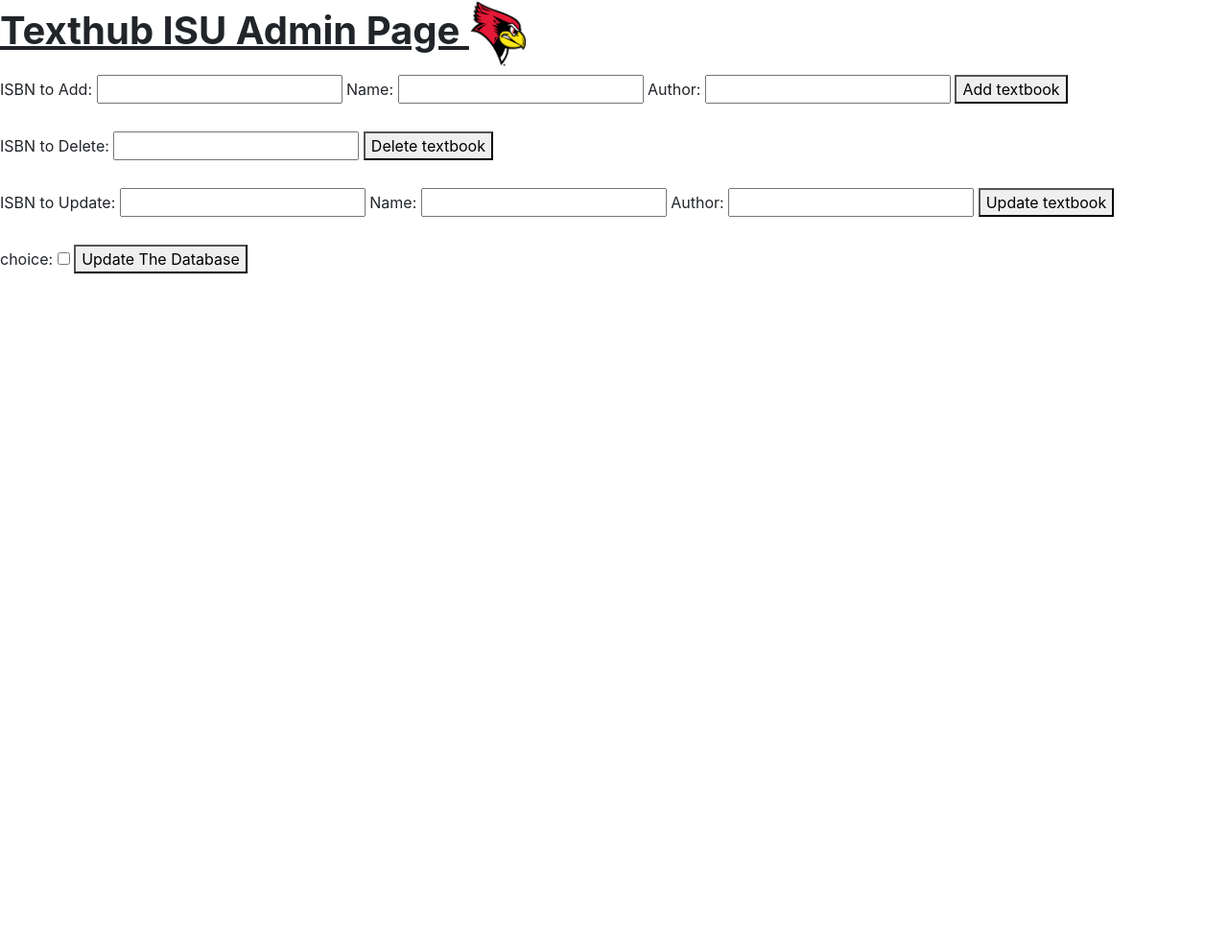
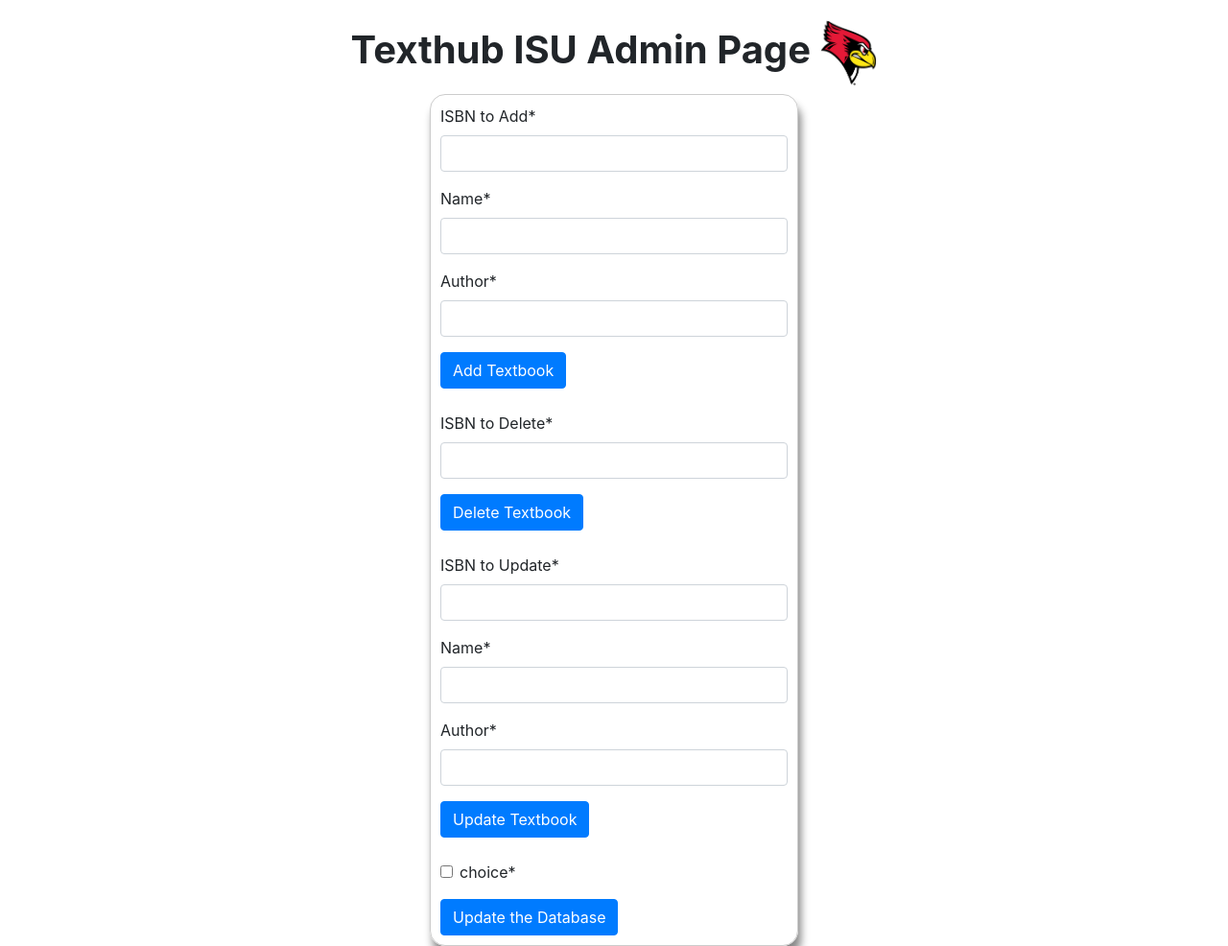
Before and after one commit to Ajmakare/TextHubISU, a Django app: page /admin2 in a window 1280 px wide. Shown: the whole page at 96% size. Before the commit the page ends 285 px from the top, so only its background shows below. Run offline with Django 4.2, Linux system fonts and the light colour scheme; some libraries are stand-ins or nearby versions.

Commit message:
Added styling to admin page

```diff
--- a/texthubISU/texthubapi/templates/admin.html
+++ b/texthubISU/texthubapi/templates/admin.html
@@ -4,9 +4,12 @@
     <head>
         <link rel="stylesheet" href="https://stackpath.bootstrapcdn.com/bootstrap/4.5.0/css/bootstrap.min.css" integrity="sha384-9aIt2nRpC12Uk9gS9baDl411NQApFmC26EwAOH8WgZl5MYYxFfc+NcPb1dKGj7Sk" crossorigin="anonymous">
     </head>
-    <h1 style = "text-decoration: underline;font-weight: bolder;">Texthub ISU Admin Page
+    {% load crispy_forms_tags %}
+    <h1 style = "font-weight: bolder;text-align: center;margin-top: 20px;">Texthub ISU Admin Page
         <img src = "{% static 'texthubapi/images/reggie.png' %}" style = "height: 70px; width: 60px;">
     </h1>
+
+<div style = "margin-left:35%;width: 30%;border: 1px solid #ccc!important;border-radius: 16px; padding:10px;box-shadow: 3px 10px 8px #888888">
     {% if messages %}
     {% for message in messages %}
     <div class="alert {% if message.tags %}alert-{{ message.tags }}{% endif %}" role="alert">{{ message }}</div>
@@ -16,27 +19,27 @@
         {% csrf_token %}
 
         <!-- Using the formset -->
-    {{ addisbn_form }}
+        {{ addisbn_form|crispy }}
 
-    <button type="submit">Add textbook</button>
+        <button type="submit" class="btn btn-primary">Add Textbook</button>
     </form>
     <br>
     <form method="POST" enctype="multipart/form-data">
 
         {% csrf_token %}
         <!-- Using the formset -->
-    {{ deleteisbn_form }}
+        {{ deleteisbn_form|crispy  }}
 
-    <button type="submit">Delete textbook</button>
+        <button type="submit" class="btn btn-primary">Delete Textbook</button>
     </form>
     <br>
     <form method="POST" enctype="multipart/form-data">
 
         {% csrf_token %}
         <!-- Using the formset -->
-    {{ updateisbn_form }}
+        {{ updateisbn_form|crispy  }}
 
-    <button type="submit">Update textbook</button>
+        <button type="submit" class="btn btn-primary">Update Textbook</button>
     </form>
 
     <br>
@@ -44,7 +47,8 @@
 
         {% csrf_token %}
     <!-- Using the formset -->
-    {{ populate_form }}
+    {{ populate_form|crispy  }}
 
-    <button type="submit">Update The Database</button>
+    <button type="submit" class="btn btn-primary">Update the Database</button>
 </form>
+</div>
--- a/texthubISU/texthubapi/templates/home.html
+++ b/texthubISU/texthubapi/templates/home.html
@@ -6,7 +6,7 @@
         <link rel="stylesheet" href="https://stackpath.bootstrapcdn.com/bootstrap/4.5.0/css/bootstrap.min.css" integrity="sha384-9aIt2nRpC12Uk9gS9baDl411NQApFmC26EwAOH8WgZl5MYYxFfc+NcPb1dKGj7Sk" crossorigin="anonymous">
     </head>
     {% load crispy_forms_tags %}
-    <h1 style = "font-weight: bolder;margin-left: 41%;margin-top: 20px;">
+    <h1 style = "font-weight: bolder;text-align: center;margin-top: 20px;">
         TEXTHUB ISU
         <img src = "{% static 'texthubapi/images/reggie.png' %}" style = "height: 70px; width: 60px;">
     </h1>
```
Also changed, not shown: texthubISU/db.sqlite3. Lines whose indentation alone changed are shown as unchanged.
